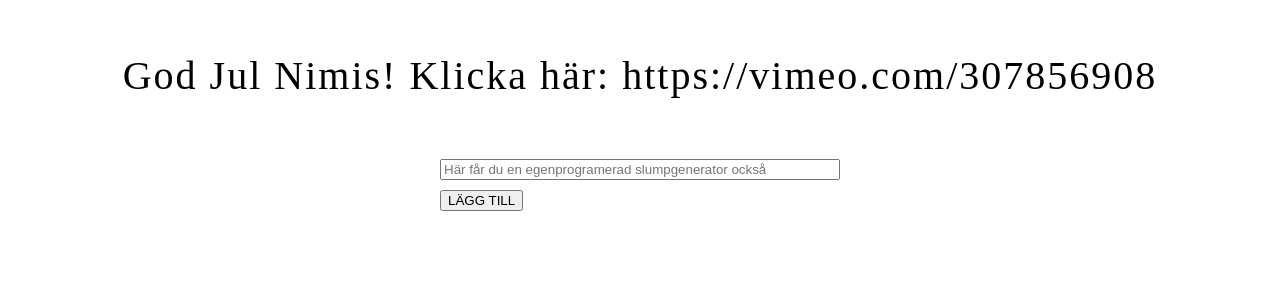
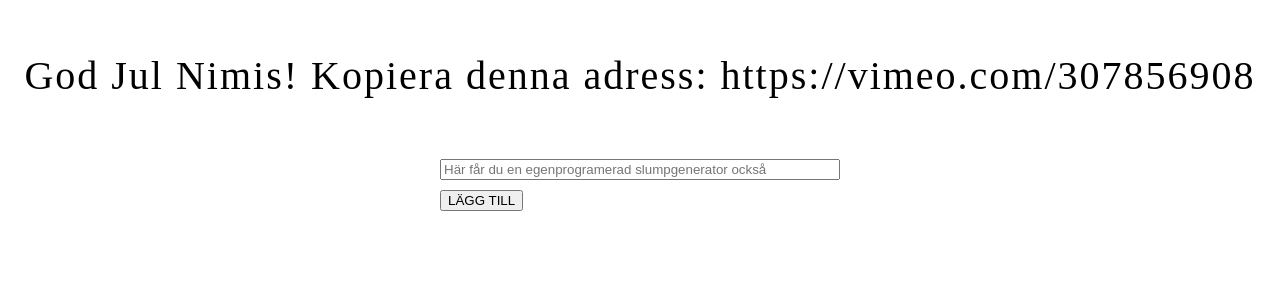
Before and after one commit to moamountain/festival-cups, a plain HTML site: page index.html in a window 1280 px wide. Shown: the part 125-413 px from the top of the page. Drawn offline with nearby package versions, Linux system fonts and the light colour scheme.

Commit message:
Update index.html

```diff
--- a/index.html
+++ b/index.html
@@ -6,7 +6,7 @@
     <link href="./main.css" rel="stylesheet" type="text/css">
   </head>
   <body>
-    <h1>God Jul Nimis! Klicka här: https://vimeo.com/307856908</h1>
+    <h1>God Jul Nimis! Kopiera denna adress: https://vimeo.com/307856908</h1>
     <div class="inputSection">
       <div class="inputs">
         <input placeholder="Här får du en egenprogramerad slumpgenerator också"></input>
```
